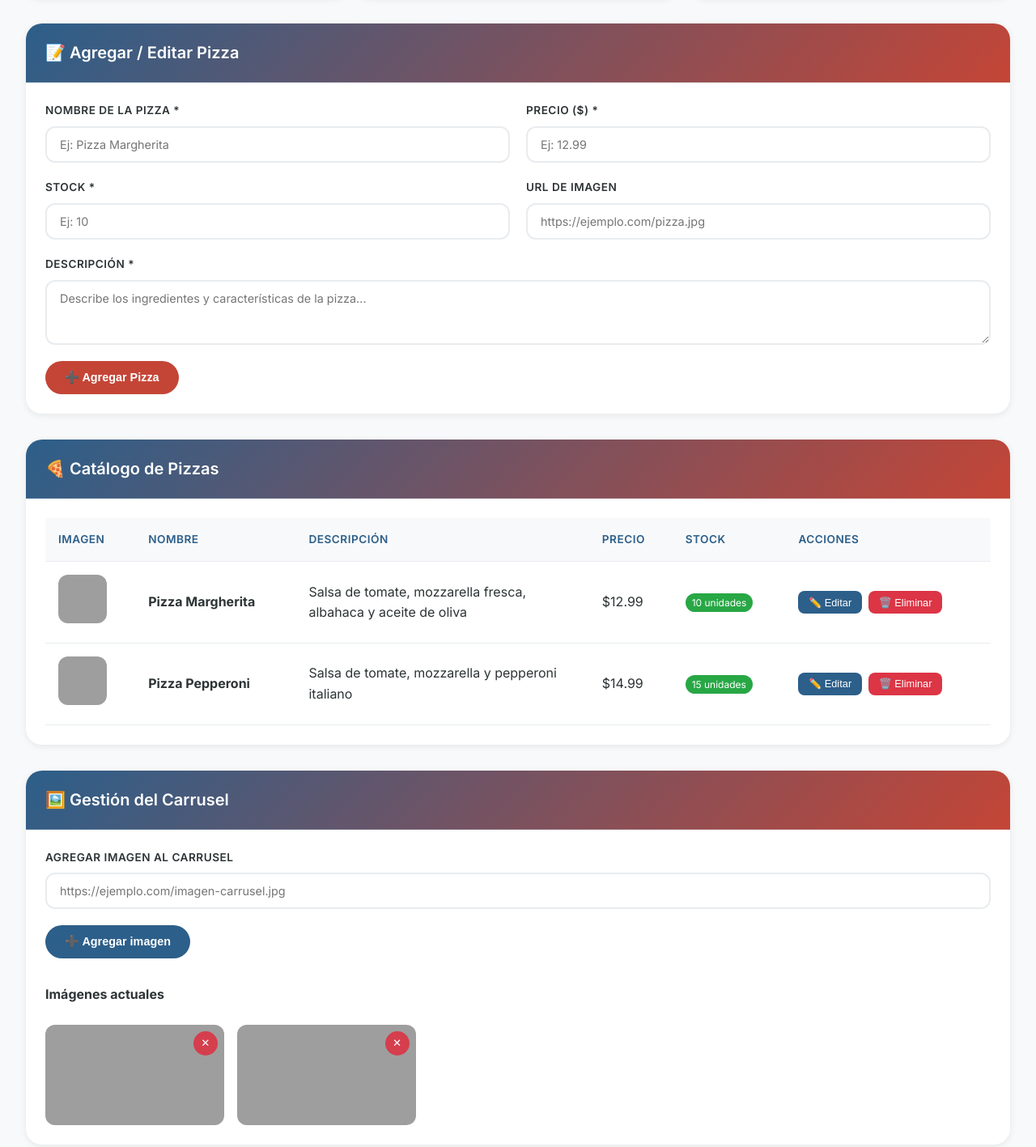
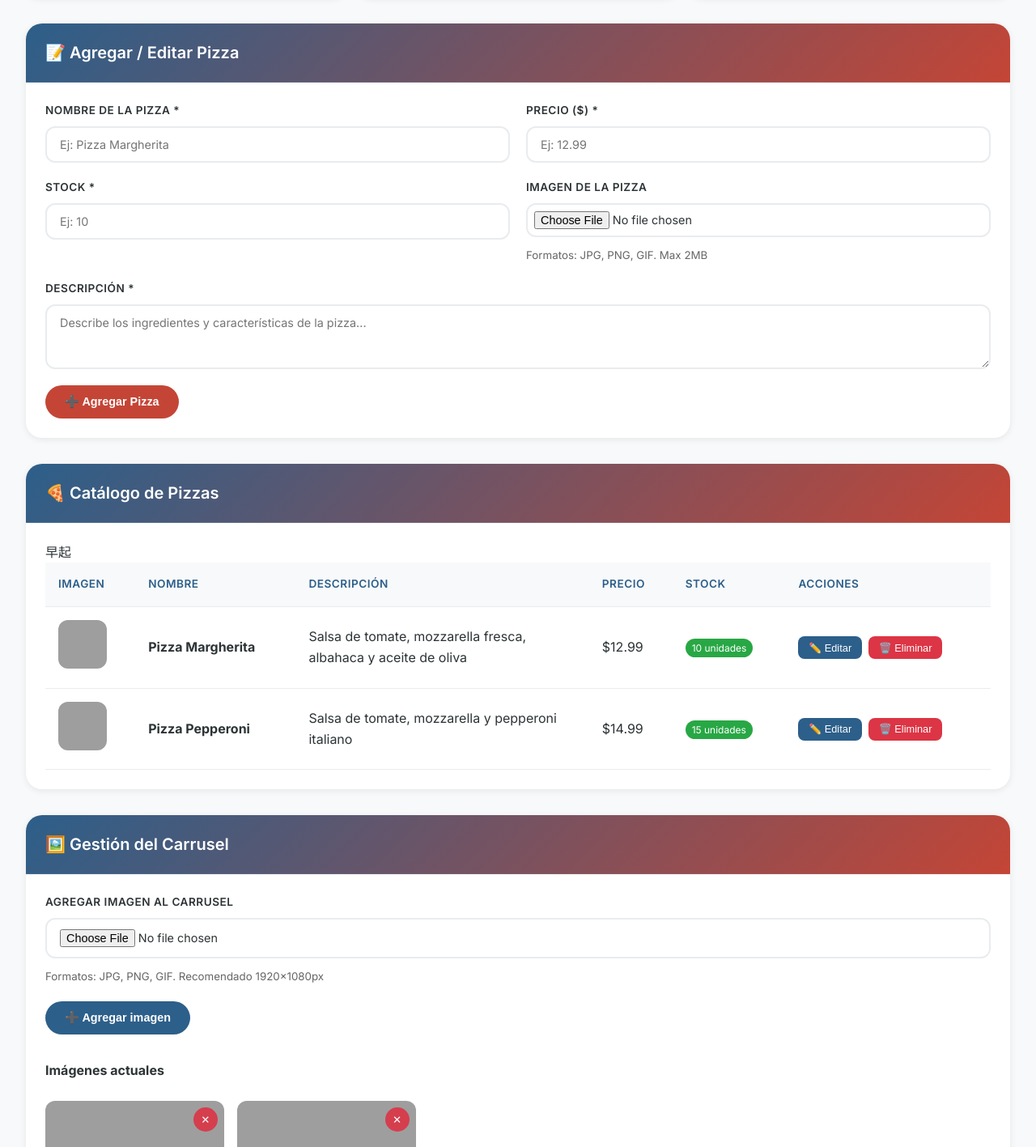
Before and after one commit to matteo729/DinamitaPizza, a plain HTML site: page admin.html in a window 1280 px wide. Shown: the part 350-1767 px from the top of the page at 81% size. Drawn offline with nearby package versions, Linux system fonts and the light colour scheme; grey boxes are pictures that could not be loaded.

Commit message:
Update admin.html

```diff
--- a/admin.html
+++ b/admin.html
@@ -45,13 +45,13 @@
             </div>
         </div>
 
-        <!-- Formulario de pizzas -->
+        <!-- Formulario de pizzas con subida de imagen -->
         <div class="admin-card">
             <div class="admin-card-header">
                 <h2>📝 Agregar / Editar Pizza</h2>
             </div>
             <div class="admin-card-body">
-                <form id="pizzaForm" class="admin-form">
+                <form id="pizzaForm" class="admin-form" enctype="multipart/form-data">
                     <input type="hidden" id="pizzaId">
                     <div class="admin-form-group">
                         <label>Nombre de la pizza *</label>
@@ -66,8 +66,12 @@
                         <input type="number" id="stock" placeholder="Ej: 10" required>
                     </div>
                     <div class="admin-form-group">
-                        <label>URL de imagen</label>
-                        <input type="text" id="imagen" placeholder="https://ejemplo.com/pizza.jpg">
+                        <label>Imagen de la pizza</label>
+                        <input type="file" id="imagenFile" accept="image/*" style="padding: 0.5rem;">
+                        <small style="color: #666; margin-top: 0.25rem;">Formatos: JPG, PNG, GIF. Max 2MB</small>
+                        <div id="imagenPreview" style="margin-top: 0.5rem; display: none;">
+                            <img id="previewImg" style="max-width: 100px; border-radius: 8px;">
+                        </div>
                     </div>
                     <div class="admin-form-group form-group-full">
                         <label>Descripción *</label>
@@ -100,25 +104,24 @@
                             </tr>
                         </thead>
                         <tbody id="pizzasTableBody">
-                            <tr>
-                                <td colspan="6" style="text-align: center;">Cargando pizzas...</td>
-                            </tr>
+                            早起<td colspan="6" style="text-align: center;">Cargando pizzas...</td></tr>
                         </tbody>
                     </table>
                 </div>
             </div>
         </div>
 
-        <!-- Gestión del carrusel -->
+        <!-- Gestión del carrusel con subida de imagen -->
         <div class="admin-card">
             <div class="admin-card-header">
                 <h2>🖼️ Gestión del Carrusel</h2>
             </div>
             <div class="admin-card-body">
-                <form id="carruselForm" class="admin-form" style="margin-bottom: 2rem;">
+                <form id="carruselForm" class="admin-form" style="margin-bottom: 2rem;" enctype="multipart/form-data">
                     <div class="admin-form-group form-group-full">
                         <label>Agregar imagen al carrusel</label>
-                        <input type="text" id="carruselUrl" placeholder="https://ejemplo.com/imagen-carrusel.jpg">
+                        <input type="file" id="carruselFile" accept="image/*">
+                        <small style="color: #666; margin-top: 0.25rem;">Formatos: JPG, PNG, GIF. Recomendado 1920x1080px</small>
                     </div>
                     <div>
                         <button type="submit" class="btn-admin btn-admin-secondary">➕ Agregar imagen</button>
```
